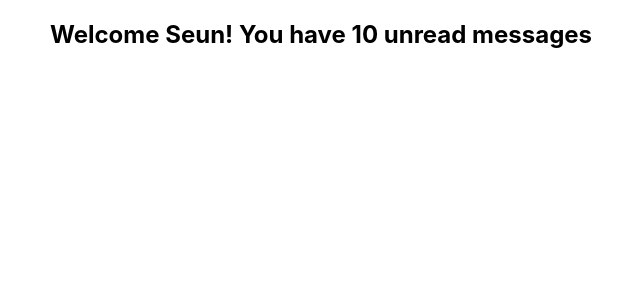
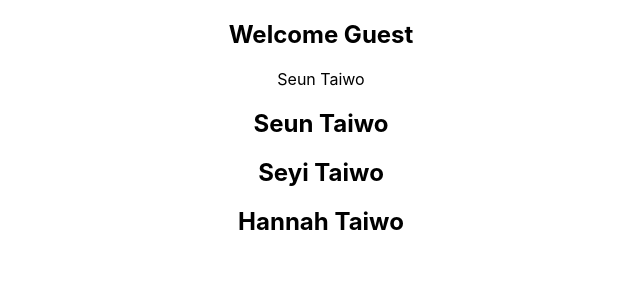
Before and after one commit to SeunOluwa/React-TS-Tutorial, a React (Create React App) app: page / in a window 1280 px wide. Shown: the top 300 px of the page, without its empty margins (319-959 px from the left). Built offline with nearby package versions, Linux system fonts and the light colour scheme.

Commit message:
basic props

```diff
--- a/src/App.tsx
+++ b/src/App.tsx
@@ -1,10 +1,34 @@
 import './App.css';
 import { Greet } from './components/Greet';
+import { Person } from './components/Person';
+import { PersonList } from './components/PersonList';
 
 function App() {
+  const personName = {
+    first: 'Seun',
+    last: 'Taiwo'
+  }
+
+  const nameList = [
+    {
+      first: 'Seun',
+      last: 'Taiwo'
+    },
+    {
+      first: 'Seyi',
+      last: 'Taiwo'
+    },
+    {
+      first: 'Hannah',
+      last: 'Taiwo'
+    }
+  ]
+
   return (
     <div className="App">
-      <Greet name="Seun" />
+      <Greet name="Seun" messageCount={20} isLoggedIn={false} />
+      <Person name={personName} />
+      <PersonList names={nameList} />
     </div>
   );
 }
--- a/src/components/Greet.tsx
+++ b/src/components/Greet.tsx
@@ -1,11 +1,18 @@
 type GreetProps = {
     name: string
+    messageCount: number
+    isLoggedIn: boolean
 }
 
 export const Greet = (props: GreetProps) => {
     return (
         <div>
-            <h2>Welcome {props.name}! You have 10 unread messages</h2>
+            <h2>
+                {props.isLoggedIn
+                    ? `Welcome ${props.name}! You have ${props.messageCount} unread messages`
+                    : `Welcome Guest`
+                }
+            </h2>
         </div>
     );
 }
--- /dev/null
+++ b/src/components/Person.tsx
@@ -0,0 +1,10 @@
+type PersonProps = {
+    name: {
+        first: string
+        last: string
+    }
+}
+
+export const Person = (props: PersonProps) => {
+    return <div>{props.name.first} {props.name.last}</div>
+}
--- /dev/null
+++ b/src/components/PersonList.tsx
@@ -0,0 +1,20 @@
+type PersonsListProps = {
+    names: {
+        first: string
+        last: string
+    }[]
+}
+
+export const PersonList = (props: PersonsListProps) => {
+    return (
+        <div>
+            {props.names.map(name => {
+                return (
+                    <h2 key={name.first}>
+                        {name.first} {name.last}
+                    </h2>
+                );
+            })}
+        </div>
+    );
+}
```
